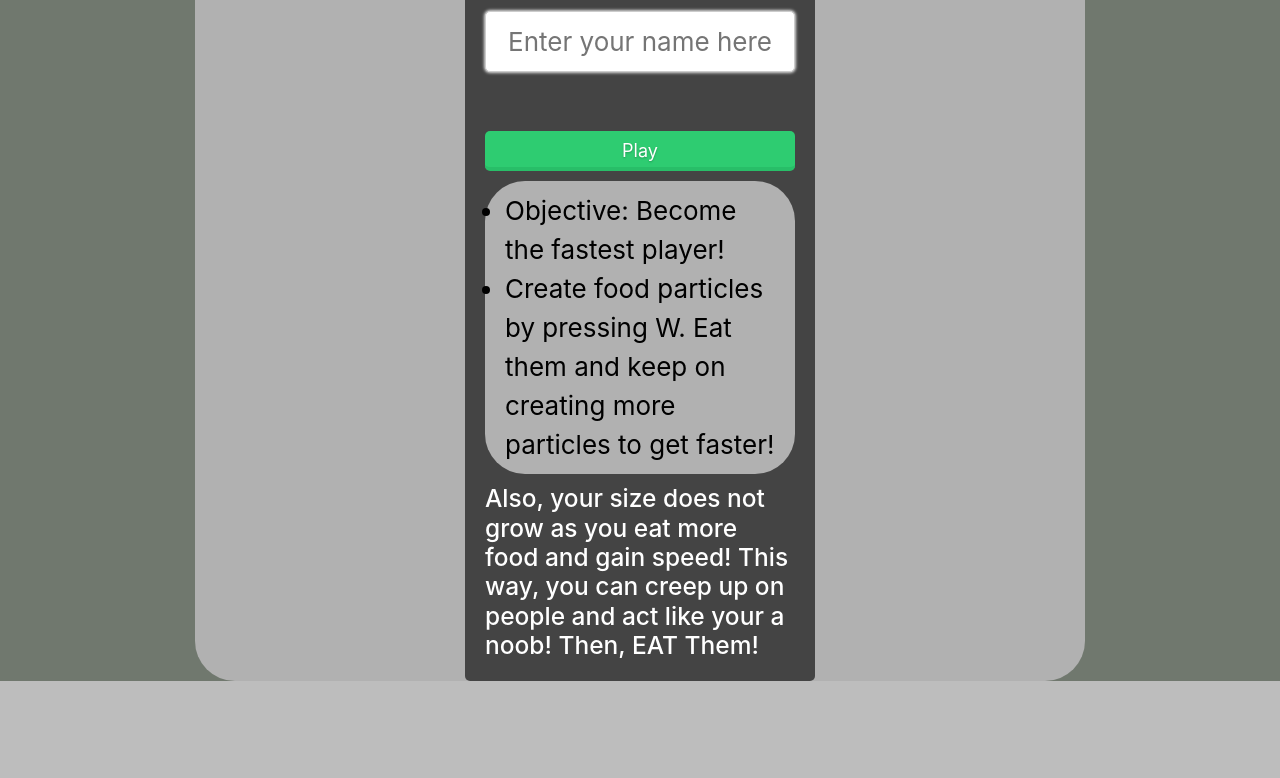
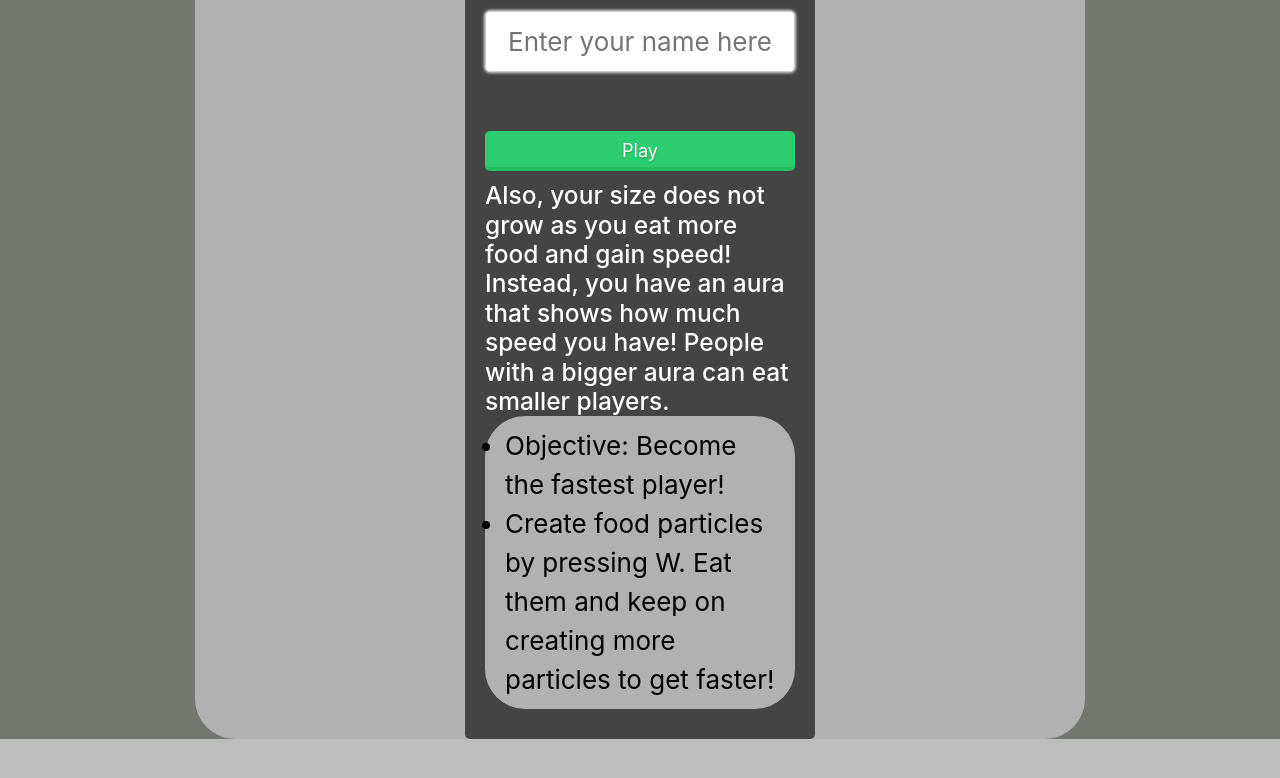
Before and after one commit to shotgunsheron/speed-io, a website built with webpack: page src/client/index.html in a window 1280 px wide. Shown: the part 462-1240 px from the top of the page. Built offline with nearby package versions, Linux system fonts and the light colour scheme.

Commit message:
fixed instructions

```diff
--- a/src/client/index.html
+++ b/src/client/index.html
@@ -43,6 +43,8 @@
             <!--<button id="spectateButton">Spectate</button>
             <button id="settingsButton">Settings</button>-->
             <br />
+            <h3>Also, your size does not grow as you eat more food and gain speed! Instead, you have an aura that shows how much speed you have! People with a bigger aura can eat smaller players.</h3>
+
             <div id="settings">
                 <h3>Settings</h3>
                 <ul>
@@ -72,7 +74,6 @@
                     <li>Killing another player is only possible if you are bigger than them.</li>-->
                 </ul>
             </div>
-            <h3>Also, your size does not grow as you eat more food and gain speed! This way, you can creep up on people and act like your a noob! Then, EAT Them!</h3>
 
         </div>
     </div>
```
